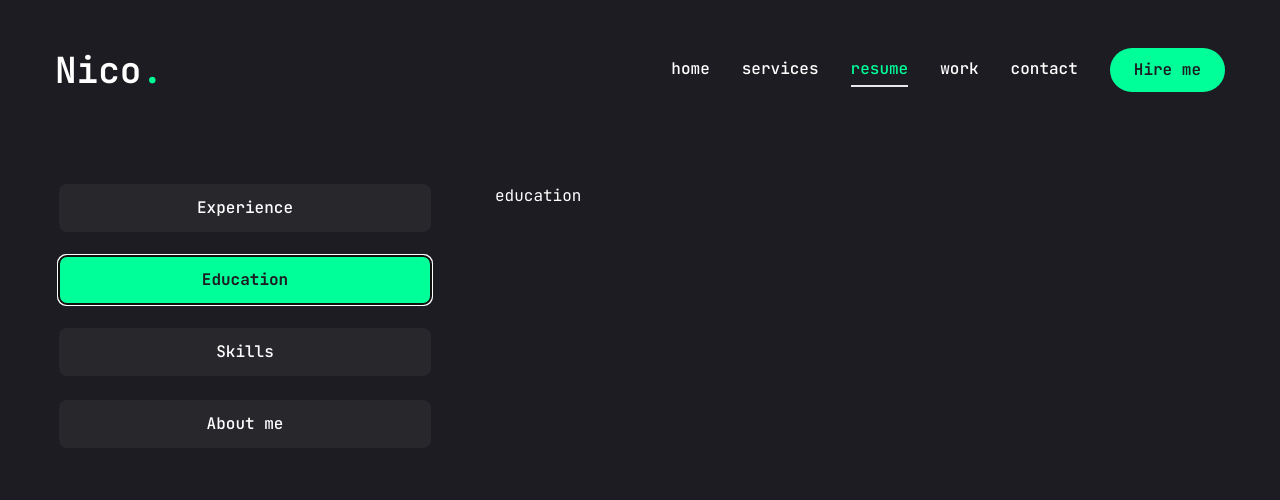
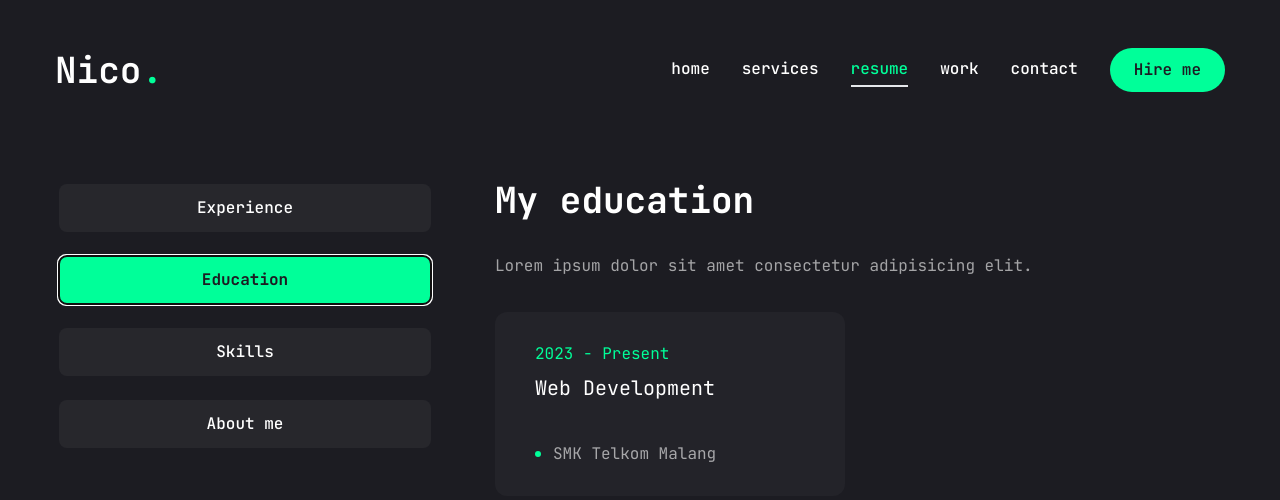
Before and after one commit to Nico-LeeNH/portfolioweb, a Next.js app: page /resume in a window 1280 px wide. Both pictures are taken after a click on the tab "Education". Shown: the top 500 px of the page. Built offline with nearby package versions, Linux system fonts and the light colour scheme.

Commit message:
resume page

```diff
--- a/app/resume/page.jsx
+++ b/app/resume/page.jsx
@@ -18,10 +18,10 @@
       fieldName: "Phone",
       fieldValue: "+6281-55599-2978"
     },
-    {
-      fieldName: "Experience",
-      fieldValue: "3+ Years"
-    },
+    // {
+    //   fieldName: "Experience",
+    //   fieldValue: "3+ Years"
+    // },
     {
       fieldName: "Country",
       fieldValue: "Indonesia"
@@ -30,10 +30,10 @@
       fieldName: "Email",
       fieldValue: "nathanaelhandokonico@gmail.com"
     },
-    {
-      fieldName: "Freelance",
-      fieldValue: "Available"
-    },
+    // {
+    //   fieldName: "Freelance",
+    //   fieldValue: "Available"
+    // },
     {
       fieldName: "Language",
       fieldValue: "Indo, English, Chinese"
@@ -157,11 +157,67 @@
               </div>
             </TabsContent>
             {/*education*/}
-            <TabsContent value="education" className="w-full">education</TabsContent>
+            <TabsContent value="education" className="w-full"><div className="flex flex-col gap-[30px] text-center xl:text-left">
+                <h3 className='text-4xl font-bold'>{education.title}</h3>
+                <p className="max-w-[600px] text-white/60 mx-auto xl:mx-0">{education.description}</p>
+                <ScrollArea className="h-[400px]">
+                  <ul className="grid grid-cols-1 lg:grid-cols-2 gap-[30px]">
+                    {education.items.map((item, index)=>{
+                      return(
+                        <li key={index} className="bg-[#232329] h-[184px] py-6 px-10 rounded-xl flex flex-col justify-center items-center lg:items-start gap-1">
+                          <span className="text-accent">{item.year}</span>
+                          <h3 className="text-xl max-w-[260px] min-h-[60px] text-center lg:text-left">{item.degree}</h3>
+                          <div className="flex items-center gap-3">
+                            {/*dot*/}
+                            <span className="w-[6px] h-[6px] rounded-full bg-accent"></span>
+                            <p className="text-white/60">{item.institution}</p>
+                          </div>
+                        </li>
+                      )
+                    })}
+                  </ul>
+                </ScrollArea>
+              </div></TabsContent>
             {/*skills*/}
-            <TabsContent value="skills" className="w-full">skills</TabsContent>
+            <TabsContent value="skills" className="w-full h-full">
+              <div className="flex flex-col gap-[30px]">
+                <div className="flex flex-col gap-[30px] text-center xl:text-left">
+                  <h3 className="text-4xl font-bold">{skills.title}</h3>
+                  <p className="max-w-[600px] text-white/60 mx-auto xl:mx-0">{skills.description}</p>
+                </div>
+                <ul className="grid grid-cols-2 sm:grid-cols-3 md:grid-cols-4 gap-4 xl:gap-[30px]">{skills.skillList.map((skill, index)=>{
+                return( <li key={index}>
+                  <TooltipProvider delayDuration={100}>
+                    <Tooltip>
+                      <TooltipTrigger className="w-full h-[150px] bg-[#232329] rounded-xl flex justify-center items-center group">
+                        <div className="text-6xl group-hover:text-accent transition-all duration-300">{skill.icon}</div>
+
+                      </TooltipTrigger>
+                      <TooltipContent>
+                        <p className="capitalize">{skill.name}</p>
+                      </TooltipContent>
+                    </Tooltip>
+                  </TooltipProvider>
+                </li>)
+              })}</ul>
+              </div>
+
+            </TabsContent>
             {/*about*/}
-            <TabsContent value="about" className="w-full">about</TabsContent>
+            <TabsContent value="about" className="w-full text-center xl:text-left">
+              <div className="flex flex-col gap-[30px]">
+                <h3 className="text-4xl font-bold">{about.title}</h3>
+                <p className="max-w-[600px] text-white/60 mx-auto xl:mx-0">{about.description}</p>
+                <ul className="grid grid-cols-1 xl:grid-cols-2 gap-y-6 max-w-[700px] mx-auto xl:mx-0">{about.info.map((item, index) => {
+                  return (
+                    <li key={index} className="flex items-center justify-center xl:justify-start gap-4">
+                      <span className="text-white/60">{item.fieldName}</span>
+                      <span className="text-xl">{item.fieldValue}</span>
+                    </li>
+                  )
+                })}</ul>
+              </div>
+            </TabsContent>
           </div>
         </Tabs>
       </div>
```
